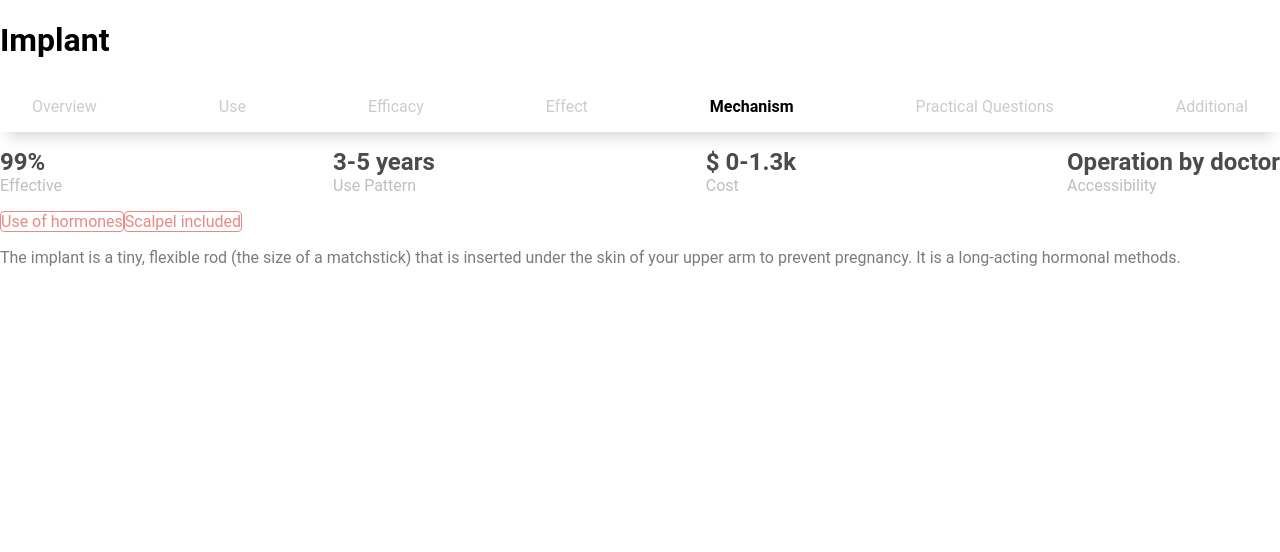
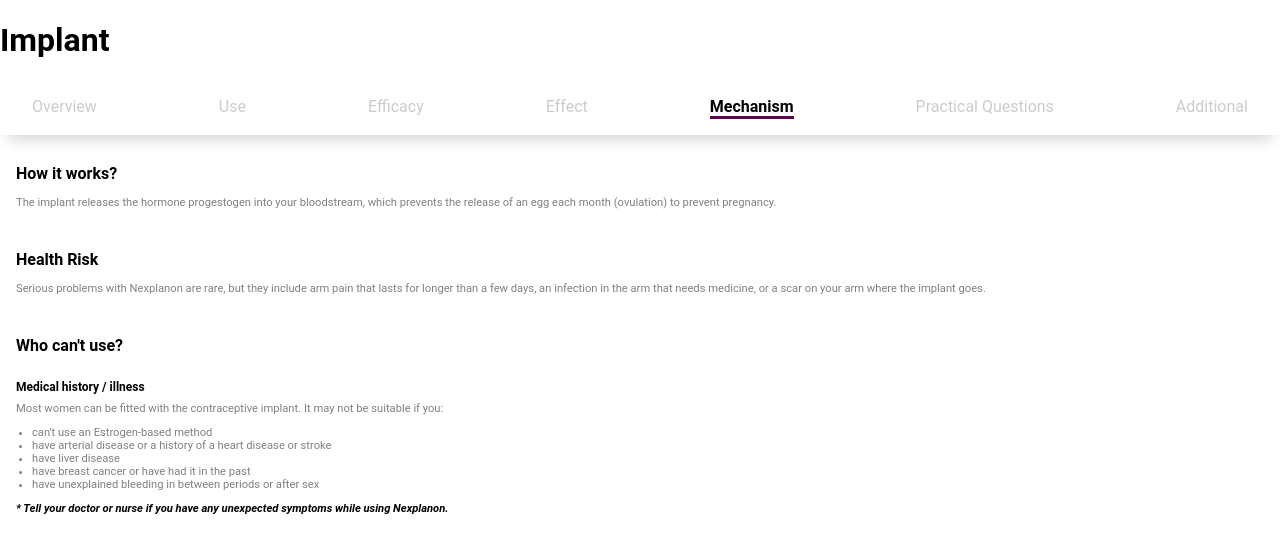
Before and after one commit to sandboxnu/knowyouroptions, a Next.js app in the folder frontend/: page /implant in a window 1280 px wide. Both pictures are taken after a click on the element "Mechanism". Shown: the top 552 px of the page. Built offline with nearby package versions, Linux system fonts and the light colour scheme; a web font is replaced by a local one.

Commit message:
mechanism, practical, additional tabs

```diff
--- a/frontend/pages/implant.tsx
+++ b/frontend/pages/implant.tsx
@@ -1,30 +1,76 @@
 import { ReactElement } from 'react';
 import Image from 'next/image';
 import SvgImplant from '../public/implant.svg';
-import ContraceptiveTemplate  from '../templates/contraceptives'
+import ContraceptiveTemplate from '../templates/contraceptives';
 import { OverviewProps } from '../templates/contraceptives/tabs/Overview';
-
+import { MechanismProps } from '../templates/contraceptives/tabs/Mechanism';
+import { PracticalProps } from '../templates/contraceptives/tabs/PracticalQuestions';
+import { AdditionalProps } from '../templates/contraceptives/tabs/AdditionalInfo';
 
 const Implant = (): ReactElement => {
-  const implantDesc = "The implant is a tiny, flexible rod (the size of a matchstick) that is inserted under the skin of your upper arm to prevent pregnancy. It is a long-acting hormonal methods.";
+  const implantDesc =
+    'The implant is a tiny, flexible rod (the size of a matchstick) that is inserted under the skin of your upper arm to prevent pregnancy. It is a long-acting hormonal methods.';
   const implantInfo = [
-    ["Effective", "99%"],
-    ["Use Pattern", "3-5 years"],
-    ["Cost", "$ 0-1.3k"],
-    ["Accessibility", "Operation by doctor"]
+    ['Effective', '99%'],
+    ['Use Pattern', '3-5 years'],
+    ['Cost', '$ 0-1.3k'],
+    ['Accessibility', 'Operation by doctor'],
   ];
-  const pillTitles = ["Use of hormones", "Scalpel included"];
+  const pillTitles = ['Use of hormones', 'Scalpel included'];
   const overviewProps: OverviewProps = {
     description: implantDesc,
     info: implantInfo,
     pillTitles: pillTitles,
-  }
+  };
+  const mechanism =
+    'The implant releases the hormone progestogen into your bloodstream, which prevents the release of an egg each month (ovulation) to prevent pregnancy.';
+  const healthRisk =
+    'Serious problems with Nexplanon are rare, but they include arm pain that lasts for longer than a few days, an infection in the arm that needs medicine, or a scar on your arm where the implant goes.';
+  const warning =
+    '* Tell your doctor or nurse if you have any unexpected symptoms while using Nexplanon.';
+  const cantUse = [
+    'Most women can be fitted with the contraceptive implant. It may not be suitable if you:',
+    "can't use an Estrogen-based method",
+    'have arterial disease or a history of a heart disease or stroke',
+    'have liver disease',
+    'have breast cancer or have had it in the past',
+    'have unexplained bleeding in between periods or after sex',
+  ];
+  const mechanismProps: MechanismProps = {
+    mechanism: mechanism,
+    healthRisk: healthRisk,
+    whoCantUse: cantUse,
+    warning: warning,
+  };
+  const location = [
+    'You can get the contraceptive implant from:',
+    'Contraception clinics',
+    'Sexual health clinics',
+    'GP surgeries',
+  ];
+  const administration = 'Put in by doctor or nurse.';
+  const [loCost, hiCost] = [0, 1300];
+  const costInfo =
+    'Price may vary from geographic regions and health insurers. But the good news is that implants are totally free (or low cost) with most health insurance plans, Medicaid, and some other government programs.';
+  const practicalProps: PracticalProps = {
+    access: location,
+    administration: administration,
+    lowPrice: loCost,
+    highPrice: hiCost,
+    costInfo: costInfo,
+  };
+  const additionalProps: AdditionalProps = {
+    needles: true,
+  };
   return (
     <ContraceptiveTemplate
-      title={"Implant"}
+      title={'Implant'}
       overviewProps={overviewProps}
+      mechanismProps={mechanismProps}
+      practicalProps={practicalProps}
+      additionalProps={additionalProps}
     />
   );
-}
+};
 
 export default Implant;
--- a/frontend/templates/TabBar.tsx
+++ b/frontend/templates/TabBar.tsx
@@ -2,7 +2,9 @@ import { ReactElement } from 'react';
 import styled from 'styled-components';
 
 const HighlightedTab = styled.div`
-  border-bottom: 0.25rem #5f034c;
+  border: 0rem;
+  border-bottom: 0.2rem #5f034c;
+  border-style: solid;
   font-weight: bold;
   margin: 0 1rem;
   white-space: nowrap;
--- a/frontend/templates/contraceptives/index.tsx
+++ b/frontend/templates/contraceptives/index.tsx
@@ -1,15 +1,24 @@
 import React, { ReactElement, useState } from 'react';
 import Overview, { OverviewProps } from './tabs/Overview';
 import TabBar from '../TabBar';
+import Mechanism, { MechanismProps } from './tabs/Mechanism';
+import PracticalQuestions, { PracticalProps } from './tabs/PracticalQuestions';
+import AdditionalInfo, { AdditionalProps } from './tabs/AdditionalInfo';
 
 export declare interface ContraceptivesProps {
   title: string;
   overviewProps: OverviewProps;
+  mechanismProps: MechanismProps;
+  practicalProps: PracticalProps;
+  additionalProps: AdditionalProps;
 }
 
 const Contraceptives = ({
   title,
   overviewProps,
+  mechanismProps,
+  practicalProps,
+  additionalProps,
 }: ContraceptivesProps): ReactElement => {
   const [tabIndex, setTabIndex] = useState(0);
   const tabs = [
@@ -21,6 +30,15 @@ const Contraceptives = ({
     'Practical Questions',
     'Additional',
   ];
+  const tabComponents = [
+    <Overview {...overviewProps} />,
+    <div></div>, // Use
+    <div></div>, // Efficacy
+    <div></div>, // Effect
+    <Mechanism {...mechanismProps} />,
+    <PracticalQuestions {...practicalProps} />,
+    <AdditionalInfo {...additionalProps} />,
+  ];
   // states:
   // @ts-ignore
   return (
@@ -29,9 +47,7 @@ const Contraceptives = ({
         <h1>{title}</h1>
       </div>
       <TabBar tabs={tabs} tabIndex={tabIndex} setTabIndex={setTabIndex} />
-      <div>
-        <Overview {...overviewProps} />
-      </div>
+      <div>{tabComponents[tabIndex]}</div>
     </>
   );
 };
--- /dev/null
+++ b/frontend/templates/contraceptives/tabs/AdditionalInfo.tsx
@@ -0,0 +1,62 @@
+import React from 'react';
+import styled from 'styled-components';
+
+const Container = styled.div`
+  display: flex;
+  flex-direction: column;
+  justify-content: space-between;
+  padding: 0.5rem;
+`;
+
+const Section = styled.div`
+  align-self: flex;
+  display: flex;
+  flex-direction: column;
+  justify-content: space-evenly;
+  margin: 0.5rem;
+`;
+
+const StyledH2 = styled.h2`
+  font-size: 1rem;
+`;
+
+const StyledH3 = styled.h3`
+  font-size: 0.75rem;
+  margin-bottom: 0.5rem;
+`;
+
+const StyledP = styled.p`
+  color: gray;
+  font-size: 0.7rem;
+  margin-top: 0rem;
+`;
+
+export declare interface AdditionalProps {
+  needles?: boolean;
+  beliefs?: string;
+}
+
+const AdditionalInfo = ({
+  needles = false,
+  beliefs = 'Some forms of birth control are considered a violation of certain religious rights or cultural traditions. Weigh the risks and benefits of a birth control method against your personal convictions.',
+}: AdditionalProps) => {
+  // Retrive info from database? idk
+  return (
+    <Container>
+      <StyledH2>Things to notice about this method:</StyledH2>
+      {needles && <StyledH3>Needle phobia</StyledH3>}
+      {needles && (
+        <StyledP>
+          Needles will be included in the inserting process. If you don't feel
+          comfortable with that, please inform your doctor in advance.
+        </StyledP>
+      )}
+      <StyledH3>
+        Is it compatible with your religious beliefs or cultural practices?
+      </StyledH3>
+      <StyledP>{beliefs}</StyledP>
+    </Container>
+  );
+};
+
+export default AdditionalInfo;
--- /dev/null
+++ b/frontend/templates/contraceptives/tabs/Mechanism.tsx
@@ -0,0 +1,94 @@
+import React, { ReactElement } from 'react';
+import styled from 'styled-components';
+
+// Styling
+const Container = styled.div`
+  display: flex;
+  flex-direction: column;
+  justify-content: space-between;
+  padding: 0.5rem;
+`;
+
+const Section = styled.div`
+  align-self: flex;
+  display: flex;
+  flex-direction: column;
+  justify-content: space-evenly;
+  margin: 0.5rem;
+`;
+
+const StyledH2 = styled.h2`
+  font-size: 1rem;
+`;
+
+const StyledH3 = styled.h3`
+  font-size: 0.75rem;
+  margin-bottom: 0.5rem;
+`;
+
+const StyledLI = styled.li`
+  color: gray;
+  font-size: 0.7rem;
+`;
+
+const StyledP = styled.p`
+  color: gray;
+  font-size: 0.7rem;
+  margin-top: 0rem;
+`;
+
+const StyledUL = styled.ul`
+  margin: auto;
+  margin-left: 1rem;
+  padding-left: 0rem;
+`;
+
+const Warning = styled.p`
+  color: black;
+  font-size: 0.7rem;
+  font-style: italic;
+  font-weight: bold;
+`;
+
+// Components
+
+export declare interface MechanismProps {
+  mechanism: string;
+  healthRisk: string;
+  whoCantUse: Array<string>;
+  warning?: string;
+}
+
+const Mechanism = ({
+  mechanism,
+  healthRisk,
+  whoCantUse,
+  warning = '',
+}: MechanismProps): ReactElement => {
+  // Retrive info from database? idk
+  return (
+    <Container>
+      <Section>
+        <StyledH2>How it works?</StyledH2>
+        <StyledP>{mechanism}</StyledP>
+      </Section>
+      <Section>
+        <StyledH2>Health Risk</StyledH2>
+        <StyledP>{healthRisk}</StyledP>
+      </Section>
+      <Section>
+        <StyledH2>Who can't use?</StyledH2>
+        <StyledH3>Medical history / illness</StyledH3>
+        <StyledP>{whoCantUse[0]}</StyledP>
+        <StyledUL>
+          {whoCantUse.map((description: string, index: number) => {
+            return index !== 0 && <StyledLI>{description}</StyledLI>;
+          })}
+        </StyledUL>
+        {warning !== '' && <Warning>{warning}</Warning>}
+      </Section>
+    </Container>
+  );
+};
+
+export default Mechanism;
--- /dev/null
+++ b/frontend/templates/contraceptives/tabs/PracticalQuestions.tsx
@@ -0,0 +1,90 @@
+import React from 'react';
+import styled from 'styled-components';
+
+const Container = styled.div`
+  display: flex;
+  flex-direction: column;
+  justify-content: space-between;
+  padding: 0.5rem;
+`;
+
+const Cost = styled.p`
+  color: teal;
+  font-size: 0.75rem;
+  font-weight: bold;
+  margin: 0rem;
+`;
+
+const Section = styled.div`
+  align-self: flex;
+  display: flex;
+  flex-direction: column;
+  justify-content: space-evenly;
+  margin: 0.5rem;
+`;
+
+const StyledH2 = styled.h2`
+  font-size: 1rem;
+  margin-bottom: 0.5rem;
+`;
+
+const StyledLI = styled.li`
+  color: gray;
+  font-size: 0.7rem;
+`;
+
+const StyledP = styled.p`
+  color: gray;
+  font-size: 0.7rem;
+  margin-top: 0rem;
+`;
+
+const StyledUL = styled.ul`
+  margin: auto;
+  margin-left: 1rem;
+  padding-left: 0rem;
+`;
+
+export declare interface PracticalProps {
+  access: Array<string>;
+  administration: string;
+  lowPrice: number;
+  highPrice: number;
+  costInfo: string;
+}
+
+const PracticalQuestions = ({
+  access,
+  administration,
+  lowPrice,
+  highPrice,
+  costInfo,
+}: PracticalProps) => {
+  // Retrive info from database? idk
+  return (
+    <Container>
+      <Section>
+        <StyledH2>Where to access?</StyledH2>
+        <StyledP>{access[0]}</StyledP>
+        <StyledUL>
+          {access.map((description: string, index: number) => {
+            return index !== 0 && <StyledLI>{description}</StyledLI>;
+          })}
+        </StyledUL>
+      </Section>
+      <Section>
+        <StyledH2>Who will administer this method?</StyledH2>
+        <StyledP>{administration}</StyledP>
+      </Section>
+      <Section>
+        <StyledH2>How much could it cost?</StyledH2>
+        <Cost>
+          ${lowPrice} - ${highPrice}
+        </Cost>
+        <StyledP>{costInfo}</StyledP>
+      </Section>
+    </Container>
+  );
+};
+
+export default PracticalQuestions;
```
